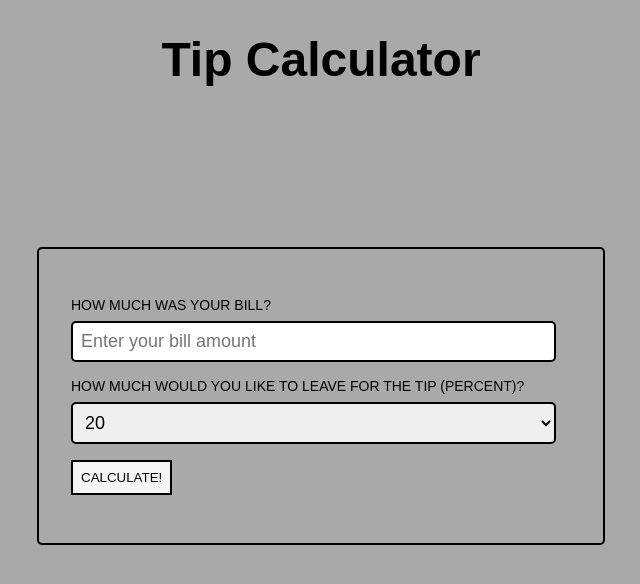
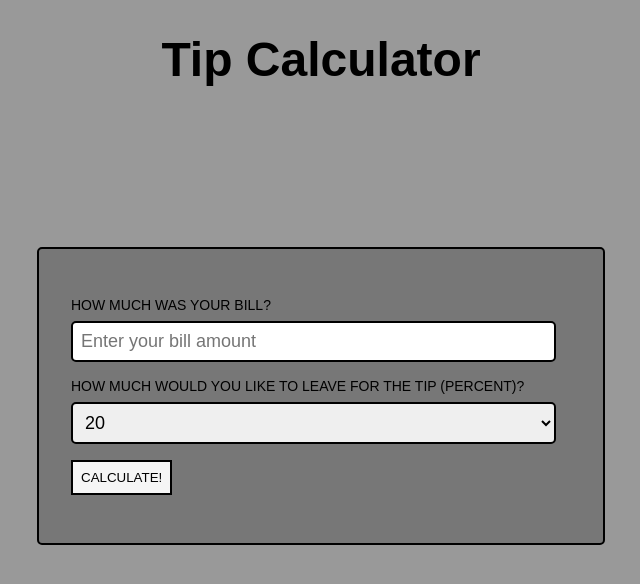
Before and after one commit to bartkalanski/tip-calculator, a plain HTML site: page index.html in a window 1280 px wide. Shown: the whole page, without its empty margins (319-959 px from the left). Drawn offline with Linux system fonts and the light colour scheme.

Commit message:
changed shade of grey in form box

```diff
--- a/styles.css
+++ b/styles.css
@@ -4,7 +4,7 @@ body,p,a,ul,li{
     text-decoration: none;
 }
 body{
-    background-color: darkgrey;
+    background-color: #999999;
     overflow-x: hidden;
     font-family: sans-serif;
 }
@@ -12,7 +12,7 @@ h1{
     font-size: 3rem;
     text-align: center;
     margin-bottom: 10rem;
-    background: darkgrey;
+    background: #999999;
 }
 h3{
     display: none;
@@ -25,6 +25,7 @@ form{
     max-width: 500px;
     margin: 2rem auto;
     border: 2px solid black;
+    background: #777777;
     padding: 2rem;
     border-radius: 5px;
 }
```
